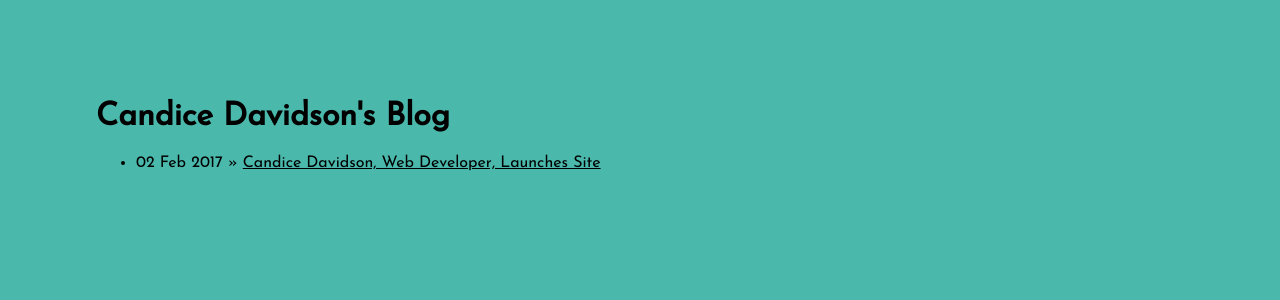
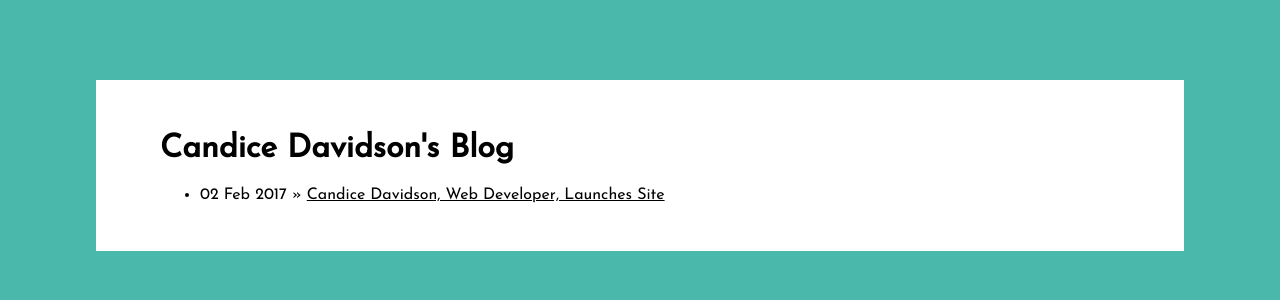
Before and after one commit to cndragn/cndragn.github.io, a Jekyll site: the page built from blog/index.html, in a window 1280 px wide. Shown: the top 300 px of the page. Built offline with Jekyll 4.4.1, drawn with Linux system fonts in a browser that asks for light colours; nearby versions of some CDN libraries.

Commit message:
fix blog div issues

```diff
--- a/blog/index.html
+++ b/blog/index.html
@@ -2,7 +2,8 @@
 layout: default
 title: Candice Davidson's Blog
 ---
-<div class="content blog">
+<div class="content">
+  <div class="blog">
 
     <h1>{{ page.title }}</h1>
     <ul class="posts">
@@ -12,3 +13,4 @@ title: Candice Davidson's Blog
       {% endfor %}
     </ul>
   </div>
+</div>
--- a/css/style.css
+++ b/css/style.css
@@ -109,4 +109,7 @@ header {
 /* BLOG */
 .blog {
   display: block;
+    background-color: #fff;
+    width: 100%;
+    padding: 2em 4em;
 }
```
Also changed, not shown: _layouts/post.html (+7 -5 lines). Lines whose indentation alone changed are shown as unchanged.
